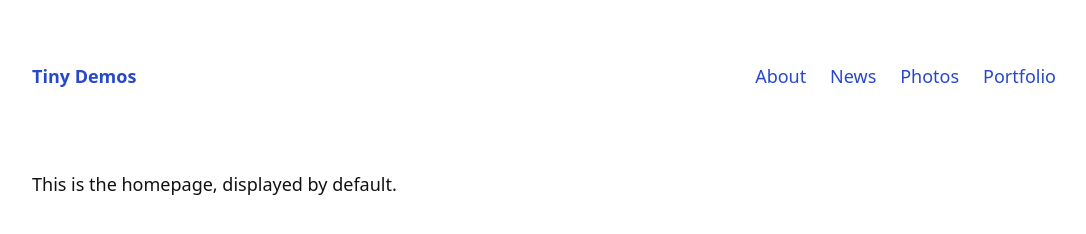
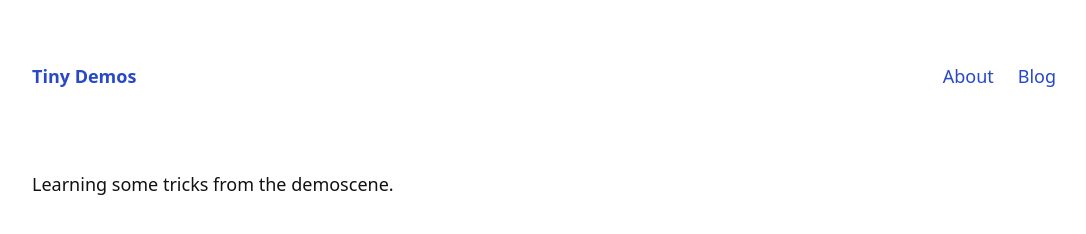
Before and after one commit to stefanlesser/tiny-demos, a plain HTML site: page docs/index.html in a window 1280 px wide. Shown: the whole page, without its empty margins (96-1182 px from the left). Drawn offline with Linux system fonts and the light colour scheme.

Commit message:
Removed photos and portfolio sections from the navigation menu

```diff
--- a/docs/index.html
+++ b/docs/index.html
@@ -24,20 +24,19 @@
       </h1>
       <nav>
         <a href="#about">About</a>
-        <a href="#news">News</a>
-        <a href="#photos">Photos</a>
-        <a href="#portfolio">Portfolio</a>
+        <a href="#news">Blog</a>
+        <!-- <a href="#photos">Photos</a> -->
+        <!-- <a href="#portfolio">Portfolio</a> -->
       </nav>
     </header>
 
     <main>
-
       <section id="home"> <!-- HOME -->
-        <p>This is the homepage, displayed by default.</p>
+        <p>Learning some tricks from the demoscene.</p>
       </section>
 
       <section id="about"> <!-- ABOUT -->
-        <p>This is the about page. <a href="#another-page">This is a link to another page</a>.</p>
+        <p>This is the about page.</p>
         <figure>
           <a href="#img-about">
             <img loading="lazy" alt="" src="//dummyimage.com/1200x600/ddd/bbb" width="1200" height="600">
```
